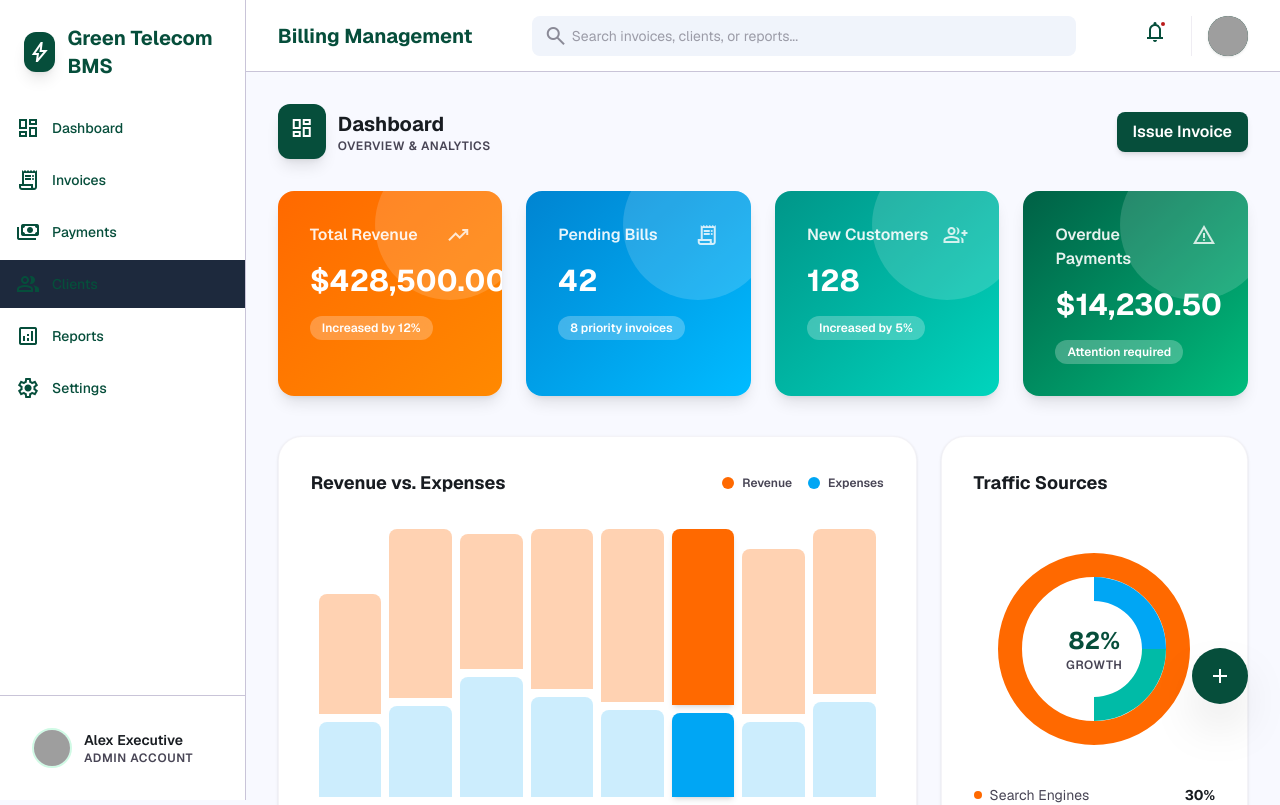
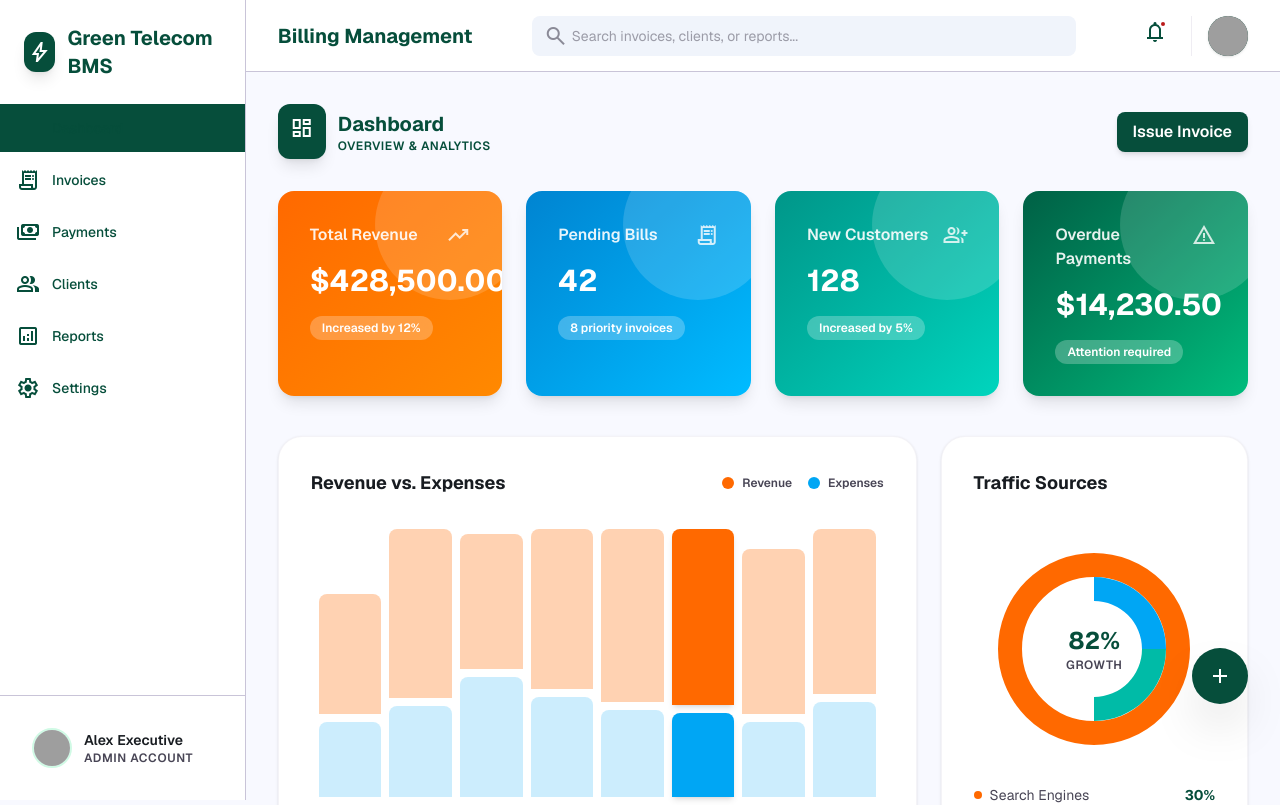
Before and after one commit to poojasahni26/bms-project, a Next.js app: page /dashboard in a window 1280 px wide. Shown: the top 805 px of the page. Built offline with nearby package versions, Linux system fonts and the light colour scheme; grey boxes are pictures that could not be loaded.

Commit message:
edit dashboard sidebar

```diff
--- a/app/dashboard/page.tsx
+++ b/app/dashboard/page.tsx
@@ -9,7 +9,7 @@ export default function Dashboard() {
   const toggleSidebar = () => setIsSidebarOpen(!isSidebarOpen);
 
   return (
-    <div className="bg-[#f8f9ff] text-[#181c21] min-h-screen pb-32 lg:flex font-sans">
+    <div className="bg-[#f8f9ff] text-[#064e3b] min-h-screen pb-32 lg:flex font-sans">
       {/* Material Symbols and Google Font Imports */}
       <link href="https://fonts.googleapis.com/css2?family=Plus+Jakarta+Sans:wght@400;500;600;700;800&display=swap" rel="stylesheet" />
       <link href="https://fonts.googleapis.com/css2?family=Material+Symbols+Outlined:wght,FILL@100..700,0..1&display=swap" rel="stylesheet" />
@@ -32,27 +32,27 @@ export default function Dashboard() {
         </div>
 
         <nav className="flex-1 space-y-1">
-          <Link href="/dashboard" className="text-[#064e3b] hover:text-white px-4 py-3 flex items-center gap-3 hover:bg-slate-800/50 transition-all">
+          <Link href="/dashboard" className="text-[#064e3b] hover:text-white px-4 py-3 flex items-center gap-3 bg-[#064e3b] transition-all">
             <span className="material-symbols-outlined">dashboard</span>
             <span className="text-sm font-medium">Dashboard</span>
           </Link>
-          <Link href="/dashboard/invoices" className="text-[#064e3b] hover:text-white px-4 py-3 flex items-center gap-3 hover:bg-slate-800/50 transition-all">
+          <Link href="/dashboard/invoices" className="text-[#064e3b] hover:text-white px-4 py-3 flex items-center gap-3 hover:bg-[#064e3b] transition-all">
             <span className="material-symbols-outlined">receipt_long</span>
             <span className="text-sm font-medium">Invoices</span>
           </Link>
-          <Link href="/dashboard/payments" className="text-[#064e3b] hover:text-white px-4 py-3 flex items-center gap-3 hover:bg-slate-800/50 transition-all">
+          <Link href="/dashboard/payments" className="text-[#064e3b] hover:text-white px-4 py-3 flex items-center gap-3 hover:bg-[#064e3b] transition-all">
             <span className="material-symbols-outlined">payments</span>
             <span className="text-sm font-medium">Payments</span>
           </Link>
-          <Link href="/dashboard/clients" className="text-[#064e3b] hover:text-white px-4 py-3 flex items-center gap-3 bg-slate-800 transition-all">
+          <Link href="/dashboard/clients" className="text-[#064e3b] hover:text-white px-4 py-3 flex items-center gap-3 hover:bg-[#064e3b] transition-all">
             <span className="material-symbols-outlined">group</span>
             <span className="text-sm font-medium">Clients</span>
           </Link>
-          <Link href="/dashboard/reports" className="text-[#064e3b] hover:text-white px-4 py-3 flex items-center gap-3 hover:bg-slate-800/50 transition-all">
+          <Link href="/dashboard/reports" className="text-[#064e3b] hover:text-white px-4 py-3 flex items-center gap-3 hover:bg-[#064e3b] transition-all">
             <span className="material-symbols-outlined">analytics</span>
             <span className="text-sm font-medium">Reports</span>
           </Link>
-          <Link href="/dashboard/settings" className="text-[#064e3b] hover:text-white px-4 py-3 flex items-center gap-3 hover:bg-slate-800/50 transition-all duration-200">
+          <Link href="/dashboard/settings" className="text-[#064e3b] hover:text-white px-4 py-3 flex items-center gap-3 hover:bg-[#064e3b] transition-all duration-200">
             <span className="material-symbols-outlined">settings</span>
             <span className="text-sm font-medium">Settings</span>
           </Link>
@@ -102,7 +102,7 @@ export default function Dashboard() {
             </button>
             <div className="flex items-center gap-3 pl-2 md:pl-4 border-l border-[#c9c4d8]/30">
               <div className="w-9 h-9 md:w-10 md:h-10 rounded-full bg-[#064e3b] flex items-center justify-center text-white font-bold text-sm shadow-sm overflow-hidden cursor-pointer">
-                <img alt="User profile" className="w-full h-full object-cover" src="https://lh3.googleusercontent.com/aida-public/AB6AXuBef2qf1EeJmsUwrgGRSCKwhMNc3hEWLXnFHhwrFc9Yg8m9Noxh9WQ75DGXLRzKZeCBiBDNxk0hV11IBvtH-NRAJpCNUsIyzOr-eChu_vLLLnNAPzMTgHWYBveVkQQiq0f0_AR_N3qKsVGYtleKSeSsBMCxljyu2XIzm4aFI803P0g2y-_Hcag935uoXOP9aOrkO2TEv15QbMhqWFH3YZrOZs32U6HZoqOOlBKhvpGgBpWi3oj7DeW-SSPtAHfGaaUCZqz1bHWg1v0" />
+                <img alt="User profile" className="w-full h-full object-cover" src="https://www.google.com/search?q=green+telecom+logo&oq=green+telecom+logo&gs_lcrp=EgZjaHJvbWUyBggAEEUYOTINCAEQABiGAxiABBiKBTIKCAIQABiABBiiBDIKCAMQABiABBiiBDIHCAQQABjvBTIHCAUQABjvBTIHCAYQABjvBdIBCDc0NTJqMGo3qAIIsAIB8QXzkO6J3L_m2w&sourceid=chrome&ie=UTF-8#sv=CAMSZxowKg5uTnF6T1VLNU45dGJnTTIObk5xek9VSzVOOXRiZ006Dk1QVG12cjZMblJUMDFNIAQqLwobX0I2d09hcXVRSE5iZTJyb1BocTJsd0FFXzQ0Eg5uTnF6T1VLNU45dGJnTRgAMAEYByDXspXBCEoIEAEYASABKAE" />
               </div>
             </div>
           </div>
@@ -116,8 +116,8 @@ export default function Dashboard() {
                 <span className="material-symbols-outlined text-white">dashboard</span>
               </div>
               <div>
-                <h2 className="text-xl font-bold text-[#181c21]">Dashboard</h2>
-                <p className="text-xs uppercase tracking-wider text-[#484555] font-semibold">Overview &amp; Analytics</p>
+                <h2 className="text-xl font-bold text-[#064e3b]">Dashboard</h2>
+                <p className="text-xs uppercase tracking-wider text-[#064e3b] font-semibold">Overview & Analytics</p>
               </div>
             </div>
             <div className="hidden md:flex gap-2">
```
